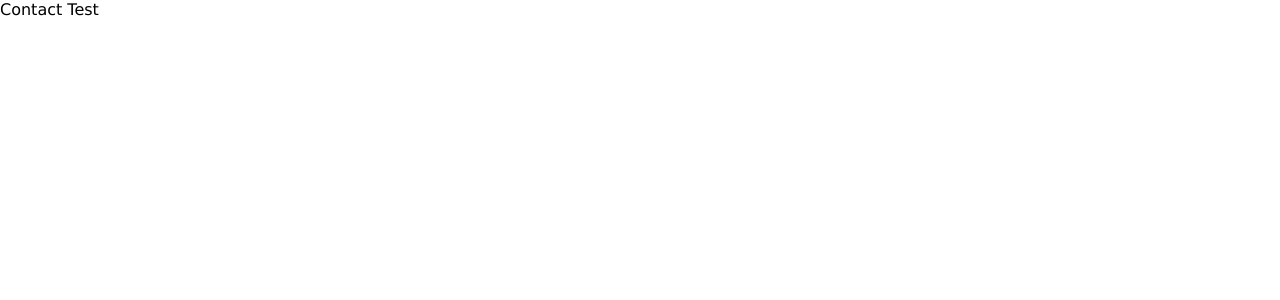
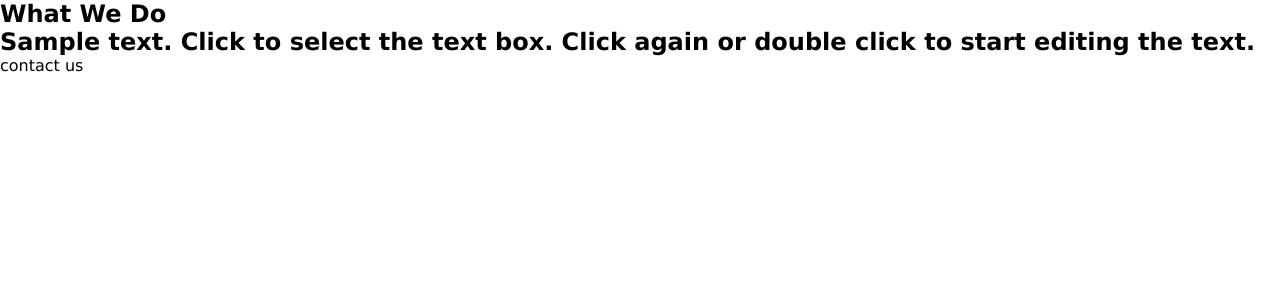
Before and after one commit to jvpink200/education-project, a Next.js app: page /contact in a window 1280 px wide. Shown: the top 300 px of the page. Built offline with nearby package versions, Linux system fonts and the light colour scheme.

Commit message:
added an about page and updated contact page

```diff
--- /dev/null
+++ b/src/app/about/page.js
@@ -0,0 +1,5 @@
+export default function About() {
+    return (
+        <div>About Us</div>
+    )
+}
--- a/src/app/contact/page.js
+++ b/src/app/contact/page.js
@@ -1,3 +1,16 @@
 export default function Contact() {
-  return <p>Contact Test</p>;
+  return (
+    <section>
+      <div className="circle-gray"></div>
+      <div>
+        <h1>What We Do</h1>
+        <h2>
+          Sample text. Click to select the text box. Click again or double click
+          to start editing the text.
+        </h2>
+        <button>contact us</button>
+      </div>
+      <div className="circle-sm-blue"></div>
+    </section>
+  );
 }
```
